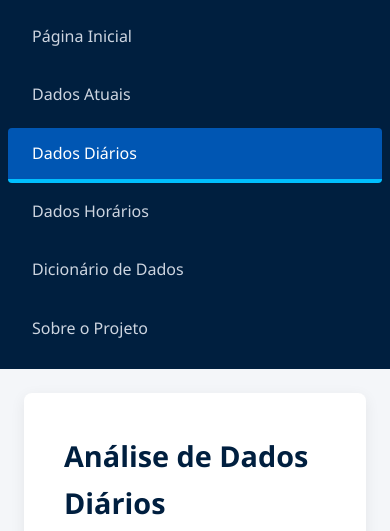
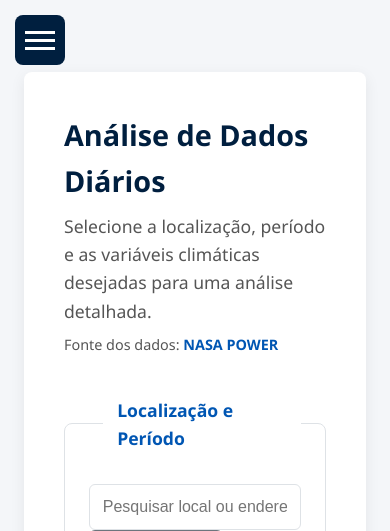
Before and after one commit to joseferreira-dev/climad, a Django app: page /diaria/ in a window 390 px wide. Shown: the top 531 px of the page. Run offline with Django 5.2, Linux system fonts and the light colour scheme; some libraries are stand-ins or nearby versions.

Commit message:
Ajustes Finais

```diff
--- a/core/templates/core/base.html
+++ b/core/templates/core/base.html
@@ -11,8 +11,16 @@
     <link rel="stylesheet" href="{% static "css/style.css" %}">
 </head>
 <body>
+    <button class="hamburger-btn" id="hamburger-btn" aria-label="Abrir menu">
+        <span></span>
+        <span></span>
+        <span></span>
+    </button>
+
+    <div id="sidebar-overlay"></div>
+
     <div class="page-wrapper">
-        <aside class="sidebar">
+        <aside class="sidebar" id="sidebar">
             <div class="sidebar-header">
                 <a href="{% url 'core:home' %}" class="home-link">
                     <h1>CLIMAD</h1>
@@ -35,6 +43,7 @@
                 </div>
             </nav>
         </aside>
+
         <main class="main-content">
             {% block content %}
             {% endblock %}
--- a/core/templates/core/daily.html
+++ b/core/templates/core/daily.html
@@ -5,6 +5,7 @@
 <div class="container">
     <h2>Análise de Dados Diários</h2>
     <p class="subtitle page-description">Selecione a localização, período e as variáveis climáticas desejadas para uma análise detalhada.</p>
+    <p class="page-description-source">Fonte dos dados: <a href="https://power.larc.nasa.gov/docs/services/api/">NASA POWER</a></p>
 
     <form id="daily-analysis-form" class="climad-form">
         {% csrf_token %}
--- a/core/templates/core/hourly.html
+++ b/core/templates/core/hourly.html
@@ -5,6 +5,7 @@
 <div class="container">
     <h2>Análise de Dados Horários</h2>
     <p class="subtitle page-description">Selecione a localização, período e as variáveis climáticas desejadas.</p>
+    <p class="page-description-source">Fonte dos dados: <a href="https://power.larc.nasa.gov/docs/services/api/">NASA POWER</a></p>
 
     <form id="hourly-analysis-form" class="climad-form">
         {% csrf_token %}
--- a/core/templates/core/real_time.html
+++ b/core/templates/core/real_time.html
@@ -5,6 +5,7 @@
 <div class="container">
     <h2>Análise em Tempo Real</h2>
     <p class="subtitle page-description">Selecione uma localização no mapa para ver as condições meteorológicas atuais.</p>
+    <p class="page-description-source">Fonte dos dados: <a href="https://openweathermap.org/">OpenWeather</a></p>
 
     <form id="real-time-analysis-form" class="climad-form">
         {% csrf_token %}
--- a/static/css/style.css
+++ b/static/css/style.css
@@ -130,8 +130,20 @@ body {
 .subtitle.page-description {
   font-size: 1.1rem;
   color: var(--text-secondary);
+  margin-bottom: 0.5rem;
+  max-width: 800px;
+}
+
+.page-description-source {
+  font-size: 0.9rem;
+  color: var(--text-secondary);
   margin-bottom: 2.5rem;
-  max-width: 800px;
+}
+
+.page-description-source a {
+  font-weight: bold;
+  color: var(--cetene-blue-primary);
+  text-decoration: none;
 }
 
 .climad-form {
@@ -422,8 +434,48 @@ input[type="text"]:focus, input[type="date"]:focus {
 }
 
 /* -------------------------------------------------------------------------- */
-/* Responsividade                                                             */
+/* Estilos para o Menu Hambúrguer e Responsividade Mobile                     */
 /* -------------------------------------------------------------------------- */
+
+.hamburger-btn {
+  display: none;
+  position: fixed;
+  top: 15px;
+  left: 15px;
+  z-index: 1001;
+  background: var(--cetene-blue-dark);
+  border: none;
+  width: 50px;
+  height: 50px;
+  border-radius: 8px;
+  cursor: pointer;
+  padding: 10px;
+}
+
+.hamburger-btn span {
+  display: block;
+  width: 100%;
+  height: 3px;
+  background-color: white;
+  margin: 5px 0;
+  transition: all 0.3s ease-in-out;
+}
+
+#sidebar-overlay {
+  display: none;
+  position: fixed;
+  top: 0;
+  left: 0;
+  width: 100%;
+  height: 100%;
+  background-color: rgba(0, 0, 0, 0.5);
+  z-index: 999;
+}
+
+#sidebar-overlay.is-active {
+  display: block;
+}
+
 
 @media (max-width: 992px) {
   .sidebar {
@@ -454,30 +506,46 @@ input[type="text"]:focus, input[type="date"]:focus {
   .page-wrapper {
     flex-direction: column;
   }
-  .sidebar {
-    position: static;
-    width: 100%;
-    height: auto;
-    flex-direction: row;
-    align-items: center;
-    justify-content: center;
-    padding: 0.5em;
-  }
-  .sidebar-header { display: none; }
-  .nav-section { margin-bottom: 0; }
-  .nav-section-title { display: none; }
-  .nav-link { border-left: none; border-bottom: 4px solid transparent; border-radius: 4px; }
-  .nav-link.active { border-bottom-color: #00bfff; }
 
   .main-content {
     margin-left: 0;
     width: 100%;
-    padding: 1.5em;
+    padding: 4.5em 1.5em 1.5em 1.5em;
   }
 
   .input-pair {
     grid-template-columns: 1fr;
   }
+
+  .hamburger-btn {
+    display: block;
+  }
+
+  .sidebar {
+    position: fixed;
+    align-items: center;
+    text-align: center;
+    justify-content: center;
+    width: 100%;
+    height: auto;
+    z-index: 1000;
+    transform: translateX(-100%);
+    transition: transform 0.3s ease-in-out;
+    height: 100%;
+    padding-top: 1.5em;
+  }
+
+  .sidebar-nav {
+    width: 100%;
+  }
+
+  .nav-link { border-left: none; border-bottom: 4px solid transparent; border-radius: 4px; }
+  .nav-link.active { border-bottom-color: #00bfff; }
+
+  .sidebar.is-open {
+    transform: translateX(0);
+  }
+
 }
 
 /* -------------------------------------------------------------------------- */
--- a/static/js/main.js
+++ b/static/js/main.js
@@ -1,4 +1,4 @@
-// static/js/main.js (VERSÃO COM reCAPTCHA)
+// static/js/main.js (VERSÃO FINAL COM MENU HAMBÚRGUER)
 
 // =================================================================
 // DICIONÁRIO DE TRADUÇÃO E UNIDADES
@@ -196,6 +196,26 @@ function displayRealTimeResults(data) {
 // =================================================================
 document.addEventListener('DOMContentLoaded', () => {
 
+    const handleMobileMenu = () => {
+        const hamburgerBtn = document.getElementById('hamburger-btn');
+        const sidebar = document.getElementById('sidebar');
+        const overlay = document.getElementById('sidebar-overlay');
+
+        if (hamburgerBtn && sidebar && overlay) {
+            hamburgerBtn.addEventListener('click', () => {
+                sidebar.classList.toggle('is-open');
+                overlay.classList.toggle('is-active');
+            });
+
+            overlay.addEventListener('click', () => {
+                sidebar.classList.remove('is-open');
+                overlay.classList.remove('is-active');
+            });
+        }
+    };
+    handleMobileMenu();
+
+
     const handleCheckboxLimit = () => {
         const checkboxGrid = document.querySelector('.checkbox-grid');
         if (!checkboxGrid) return;
@@ -219,7 +239,6 @@ document.addEventListener('DOMContentLoaded', () => {
             }
         });
     };
-
     handleCheckboxLimit();
 
 
@@ -234,11 +253,10 @@ document.addEventListener('DOMContentLoaded', () => {
         errorDiv.style.display = 'none';
         resultsDiv.style.display = 'none';
 
-        // --- NOVO: Obtém o token do reCAPTCHA ---
         const recaptchaToken = form.querySelector('[name="g-recaptcha-response"]').value;
 
         let params = {
-            'g-recaptcha-response': recaptchaToken // Adiciona o token aos parâmetros
+            'g-recaptcha-response': recaptchaToken
         };
 
         if (isRealTime) {
@@ -332,7 +350,6 @@ document.addEventListener('DOMContentLoaded', () => {
         } finally {
             submitButton.disabled = false;
             submitButton.innerHTML = originalButtonText;
-            // --- NOVO: Reseta o reCAPTCHA após a tentativa ---
             if (typeof grecaptcha !== 'undefined') {
                 grecaptcha.reset();
             }
```
